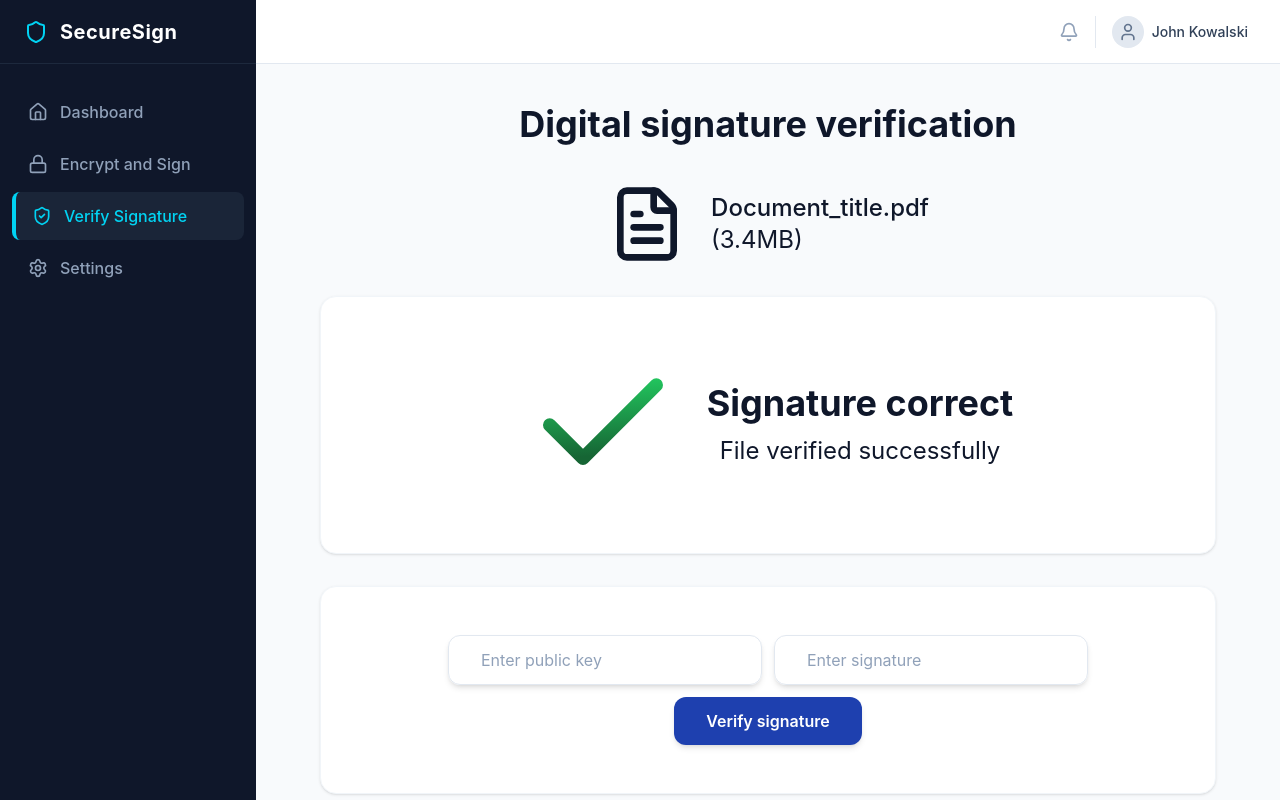
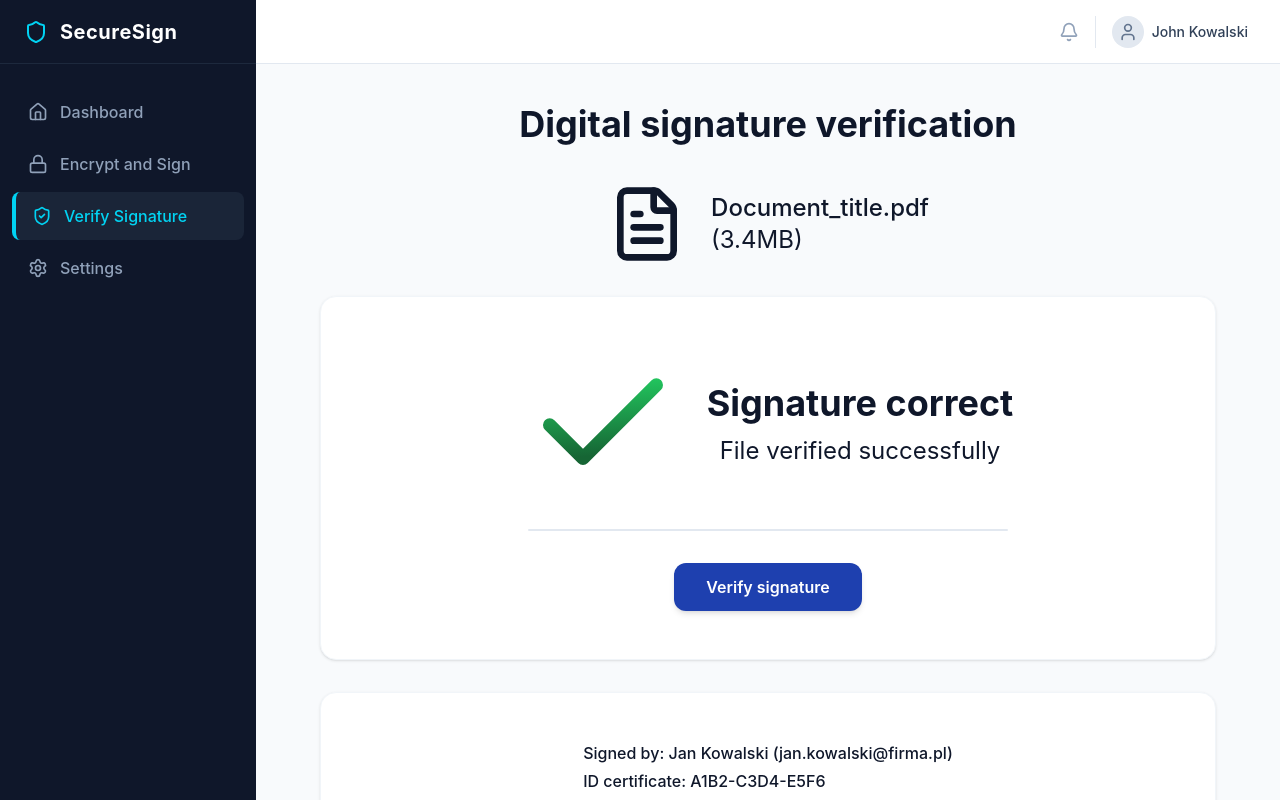
Before and after one commit to DigitalSignature-Project/DigitalSignature, a React (Vite) app in the folder frontend/: page /verify in a window 1280 px wide. Built offline with nearby package versions, Linux system fonts and the light colour scheme.

Commit message:
update verify page layout

```diff
--- a/frontend/src/components/EncryptPage.tsx
+++ b/frontend/src/components/EncryptPage.tsx
@@ -54,7 +54,16 @@ const EncryptPage = () => {
             </label>
           </div>
 
-          <button className="bg-[#1e40af] hover:bg-[#1e3a8a] text-white px-8 py-3 rounded-xl font-semibold shadow-md transition-colors cursor-pointer">
+          <button
+            className="
+    bg-[#1e40af] hover:bg-[#1e3a8a]
+    active:scale-95
+    active:shadow-sm
+    text-white px-8 py-3 rounded-xl font-semibold
+    shadow-md transition-all duration-150
+    cursor-pointer mt-6
+  "
+          >
             Encrypt and Sign
           </button>
         </div>
--- a/frontend/src/components/VerifyPage.tsx
+++ b/frontend/src/components/VerifyPage.tsx
@@ -1,4 +1,4 @@
-import { FileText, Check } from "lucide-react";
+import { FileText, Check, ShieldAlert } from "lucide-react";
 
 const GradientCheck = () => (
   <svg className="w-40 h-40" viewBox="0 0 24 24" fill="none" strokeWidth={2}>
@@ -43,72 +43,51 @@ const VerifyPage = () => {
             </span>
           </div>
         </div>
-      </div>
 
-      <div className="bg-white p-12 rounded-2xl shadow-sm border border-slate-100 flex flex-col items-center justify-center">
-        <div className="flex items-center space-x-3">
-          <label>
-            <input
-              type="text"
-              name=""
-              id=""
-              placeholder="Enter public key"
-              className="
-    w-full
-    px-8 py-3
-    rounded-xl
-    border border-slate-200
-    shadow-md
-    text-[#0f172a]
-    placeholder-slate-400
-    focus:outline-none
-    focus:ring-2 focus:ring-[#1e40af]
-    focus:border-[#1e40af]
-    transition-all
-  "
-            />
-          </label>
-          <label>
-            <input
-              type="text"
-              name=""
-              id=""
-              placeholder="Enter signature"
-              className="
-    w-full
-    px-8 py-3
-    rounded-xl
-    border border-slate-200
-    shadow-md
-    text-[#0f172a]
-    placeholder-slate-400
-    focus:outline-none
-    focus:ring-2 focus:ring-[#1e40af]
-    focus:border-[#1e40af]
-    transition-all
-  "
-            />
-          </label>
-        </div>
+        <div className="w-120 bg-slate-200 rounded-full h-0.5 mt-6"></div>
 
         <button
           type="button"
-          className="bg-[#1e40af] hover:bg-[#1e3a8a] text-white px-8 py-3 rounded-xl font-semibold shadow-md transition-colors cursor-pointer mt-3"
+          className="
+    bg-[#1e40af] hover:bg-[#1e3a8a]
+    active:scale-95
+    active:shadow-sm
+    text-white px-8 py-3 rounded-xl font-semibold
+    shadow-md transition-all duration-150
+    cursor-pointer mt-8
+  "
         >
           Verify signature
         </button>
       </div>
 
-      <div className="bg-white p-12 rounded-2xl shadow-sm border border-slate-100 flex flex-col items-center justify-center">
+      <div
+        className="bg-white p-12 rounded-2xl shadow-sm border border-slate-100
+                flex flex-col justify-center
+                w-full mx-auto text-left"
+      >
+        <div className="max-w-xl mx-auto text-left flex flex-col">
           <span className="text-[#0f172a] font-medium">
             Signed by: Jan Kowalski (jan.kowalski@firma.pl)
           </span>
-        <span className="text-[#0f172a] font-medium">
+          <span className="text-[#0f172a] font-medium mt-1">
             ID certificate: A1B2-C3D4-E5F6
           </span>
-        <span className="text-[#0f172a] font-medium">
+          <span className="text-[#0f172a] font-medium mt-1">
             Date of signature: 02.04.2026, 11:32 AM
           </span>
+        </div>
+      </div>
+
+      <div className="flex items-center space-x-6 justify-center">
+        <ShieldAlert className="w-20 h-20 text-[#0f172a] mt-2" />
+
+        <div>
+          <span className="text-[#0f172a] font-bold">Warning: </span>
+          <span className="text-[#0f172a] font-medium">
+            file has not been changed since it was signed
+          </span>
+        </div>
       </div>
     </div>
   );
```
Lines whose indentation alone changed are shown as unchanged.
